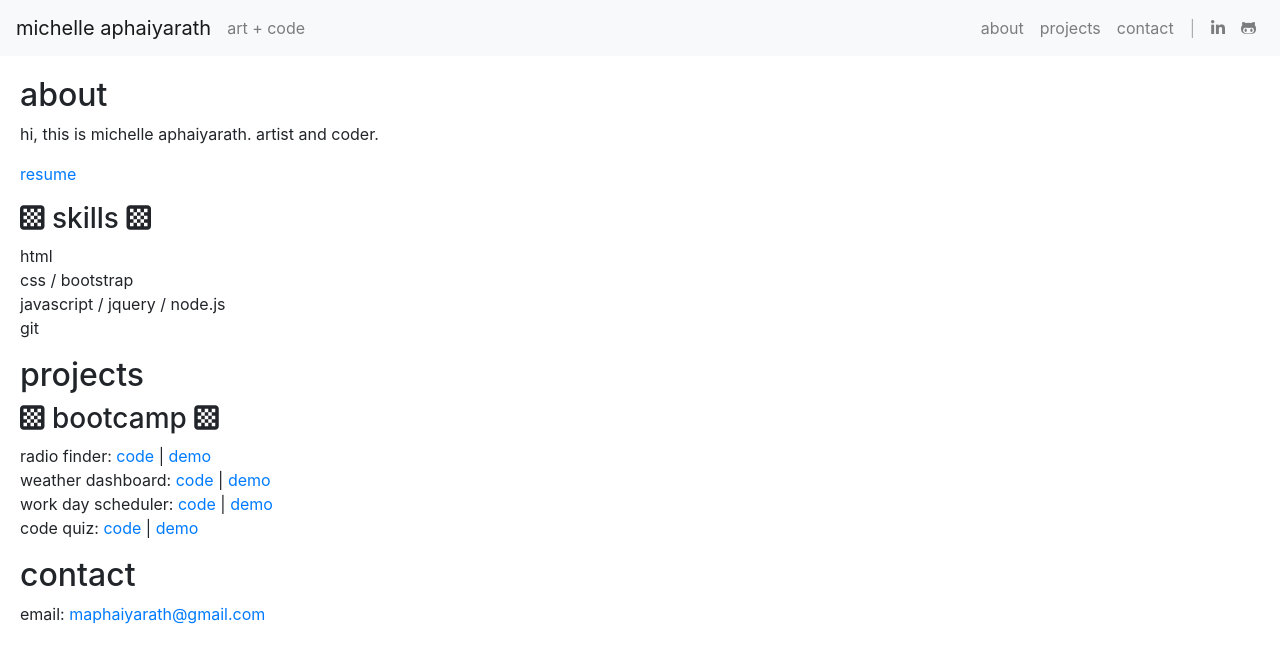
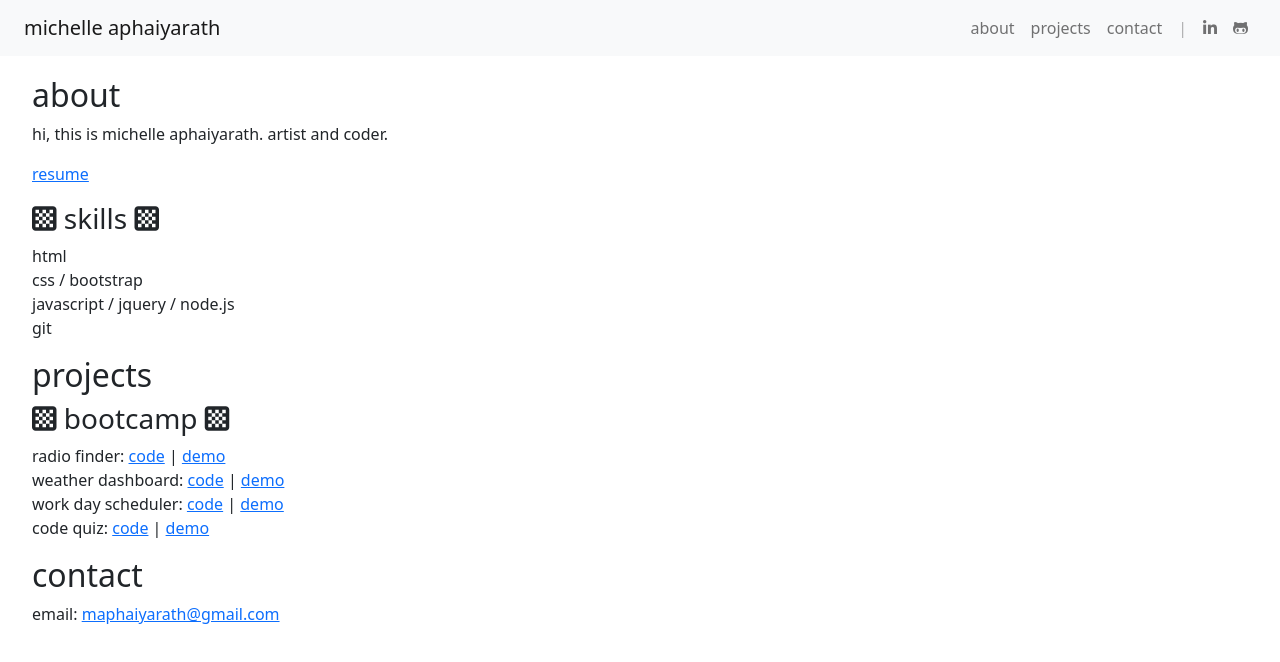
Before and after one commit to maphaiyarath/maphaiyarath.github.io, a plain HTML site: page index.html in a window 1280 px wide. Drawn offline with nearby package versions, Linux system fonts and the light colour scheme.

Commit message:
updated bootstrap

```diff
--- a/index.html
+++ b/index.html
@@ -5,28 +5,25 @@
     <meta name="viewport" content="width=device-width, initial-scale=1.0">
     <title>Michelle Aphaiyarath</title>
     <link rel="stylesheet" href="assets/reset.css">
-    <link rel="stylesheet" href="https://stackpath.bootstrapcdn.com/bootstrap/4.5.2/css/bootstrap.min.css">
+    <link href="https://cdn.jsdelivr.net/npm/bootstrap@5.0.0-beta1/dist/css/bootstrap.min.css" rel="stylesheet" integrity="sha384-giJF6kkoqNQ00vy+HMDP7azOuL0xtbfIcaT9wjKHr8RbDVddVHyTfAAsrekwKmP1" crossorigin="anonymous">
     <link rel="stylesheet" href="assets/style.css">
 </head>
 <body>
     <header>
         <nav class="navbar navbar-expand-lg navbar-light bg-light">
-            <a class="navbar-brand" href="#">michelle aphaiyarath</a>
-            <span class="navbar-text mr-auto">
-                art + code
-            </span>
-            <button class="navbar-toggler" type="button" data-toggle="collapse" data-target="#navbarNavAltMarkup" aria-controls="navbarNavAltMarkup" aria-expanded="false" aria-label="Toggle navigation">
+            <a class="navbar-brand ms-4" href="#">michelle aphaiyarath</a>
+            <button class="navbar-toggler me-4" type="button" data-toggle="collapse" data-target="#navbarNavAltMarkup" aria-controls="navbarNavAltMarkup" aria-expanded="false" aria-label="Toggle navigation">
                 <span class="navbar-toggler-icon"></span>
             </button>
             <div class="collapse navbar-collapse" id="navbarNavAltMarkup">
-                <div class="navbar-nav ml-auto">
-                    <a class="nav-item nav-link" href="#about">about</a>
-                    <a class="nav-item nav-link" href="#projects">projects</a>
-                    <a class="nav-item nav-link" href="#contact">contact</a>
-                    <a class="nav-item nav-link disabled d-none d-lg-block" href="#">|</a>
-                    <div class="dropdown-divider"></div>
-                    <a class="nav-item nav-link" href="https://www.linkedin.com/in/michelle-aphaiyarath" target="_blank"><i class="fab fa-linkedin-in"></i></a>
-                    <a class="nav-item nav-link" href="https://www.github.com/maphaiyarath" target="_blank"><i class="fab fa-github-alt"></i></a>
+                <div class="navbar-nav ms-auto me-4">
+                    <a class="nav-item nav-link ms-auto" href="#about">about</a>
+                    <a class="nav-item nav-link ms-auto" href="#projects">projects</a>
+                    <a class="nav-item nav-link ms-auto" href="#contact">contact</a>
+                    <a class="nav-item nav-link disabled d-none d-lg-block ms-auto" href="#">|</a>
+                    <hr class="dropdown-divider">
+                    <a class="nav-item nav-link ms-auto" href="https://www.linkedin.com/in/michelle-aphaiyarath" target="_blank"><i class="fab fa-linkedin-in"></i></a>
+                    <a class="nav-item nav-link ms-auto" href="https://www.github.com/maphaiyarath" target="_blank"><i class="fab fa-github-alt"></i></a>
                 </div>
             </div>
         </nav>
@@ -90,5 +87,6 @@
     <script src="https://kit.fontawesome.com/f97e73811e.js" crossorigin="anonymous"></script>
     <script src="https://code.jquery.com/jquery-3.5.1.min.js" integrity="sha256-9/aliU8dGd2tb6OSsuzixeV4y/faTqgFtohetphbbj0=" crossorigin="anonymous"></script>
     <script src="https://stackpath.bootstrapcdn.com/bootstrap/4.5.2/js/bootstrap.min.js"></script>
+    <script src="https://cdn.jsdelivr.net/npm/bootstrap@5.0.0-beta1/dist/js/bootstrap.bundle.min.js" integrity="sha384-ygbV9kiqUc6oa4msXn9868pTtWMgiQaeYH7/t7LECLbyPA2x65Kgf80OJFdroafW" crossorigin="anonymous"></script>
 </body>
 </html>
```
